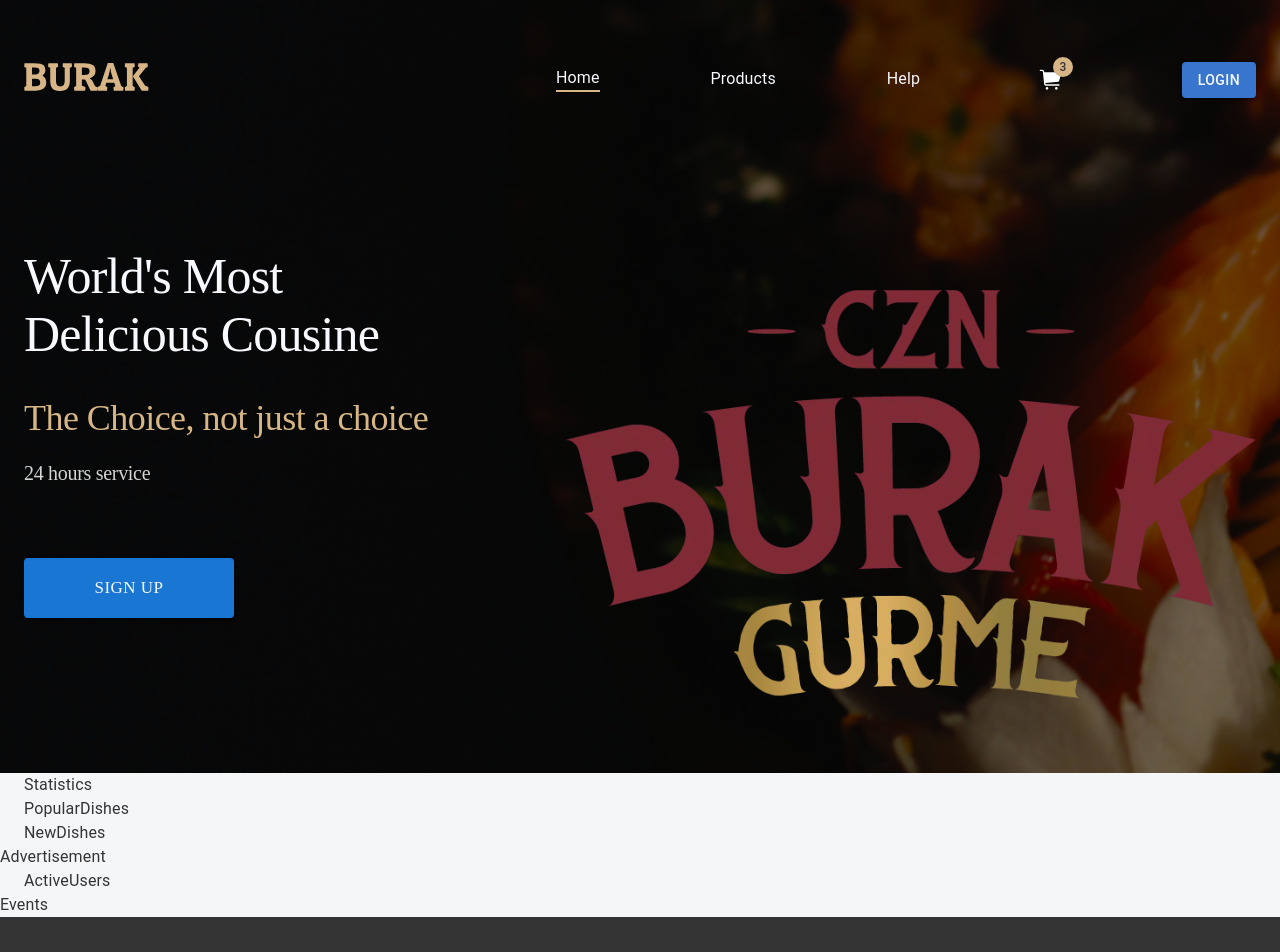
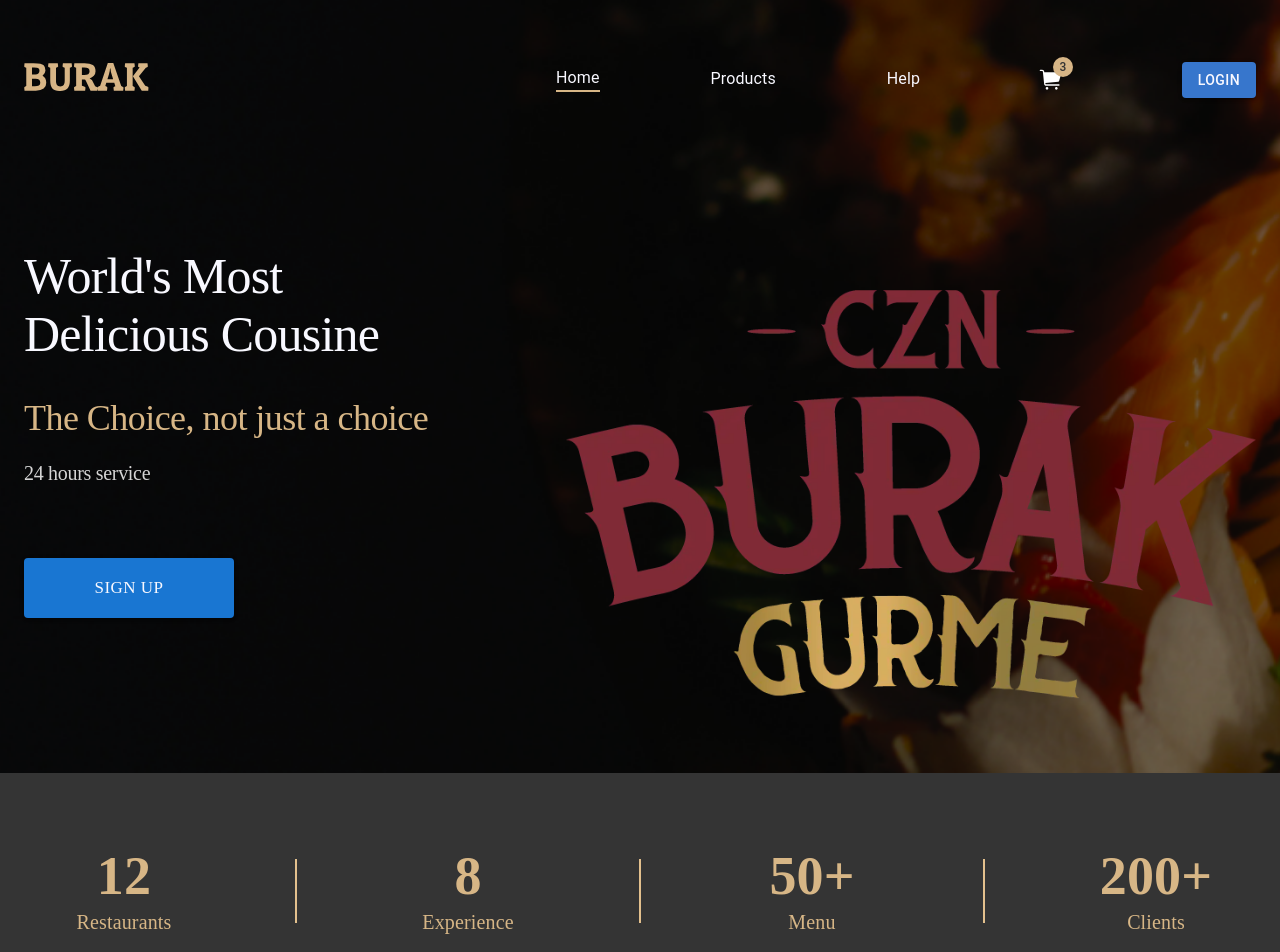
Before and after one commit to mamadrayimovbilolbek/burak-react, a React (Create React App) app: page / in a window 1280 px wide. Shown: the top 952 px of the page. Built offline with nearby package versions, Linux system fonts and the light colour scheme.

Commit message:
fix: modify statistics sectional component

```diff
--- /dev/null
+++ b/src/app/components/divider/index.tsx
@@ -0,0 +1,21 @@
+import React from 'react';
+import styled from 'styled-components';
+
+export interface IDividerProps {
+    width?: string;
+    height?: string;
+    bg?: string;
+}
+
+const DividerComponent = styled.span<IDividerProps>`
+	display: flex;
+	min-width: ${({ width }) => `${width}px`};
+	min-height: ${({ height }) => `${height}px`};
+	background: ${({ bg }) => `${bg}`};
+`;
+
+function Divider(props: IDividerProps) {
+    return <DividerComponent {...props} />;
+}
+
+export default Divider;
--- a/src/app/screens/homePage/Statistics.tsx
+++ b/src/app/screens/homePage/Statistics.tsx
@@ -1,11 +1,34 @@
 import React from "react";
 
-import { Container } from "@mui/material";
+import { Box, Container, Stack } from "@mui/material";
+import Divider from "../../components/divider";
 
 export default function Statistics() {
     return (
         <div className={"static-frame"}>
-            <Container> Statistics </Container>
+            <Container>
+                <Stack className="info">
+                    <Stack className="static-box">
+                        <Box className="static-num">12</Box>
+                        <Box className="static-text">Restaurants</Box>
+                    </Stack>
+                    <Divider height="64" width="2" bg="#E3C08D" />
+                    <Stack className="static-box">
+                        <Box className="static-num">8</Box>
+                        <Box className="static-text">Experience</Box>
+                    </Stack>
+                    <Divider height="64" width="2" bg="#E3C08D" />
+                    <Stack className="static-box">
+                        <Box className="static-num">50+</Box>
+                        <Box className="static-text">Menu</Box>
+                    </Stack>
+                    <Divider height="64" width="2" bg="#E3C08D" />
+                    <Stack className="static-box">
+                        <Box className="static-num">200+</Box>
+                        <Box className="static-text">Clients</Box>
+                    </Stack>
+                </Stack>
+            </Container>
         </div>
     )
 }
--- a/src/app/screens/homePage/index.tsx
+++ b/src/app/screens/homePage/index.tsx
@@ -5,6 +5,7 @@
 import ActiveUsers from "./ActiveUsers";
 import PopularDishes from "./PopularDishes";
 import Events from "./Events";
+import "../../../css/home.css"
 
 export default function HomePage() {
     return <div className={"homepage"}>
--- a/src/css/home.css
+++ b/src/css/home.css
@@ -3,4 +3,47 @@
     height: auto;
 }
 
-.homepage .static-frame {}
+/** STATISTICS **/
+
+.homepage .static-frame {
+    width: 100%;
+    height: 236px;
+    background: #343434;
+}
+
+.homepage .static-frame .info {
+    height: 100%;
+    display: flex;
+    flex-direction: row;
+    justify-content: space-between;
+    align-items: center;
+}
+
+.homepage .static-frame .info .static-box {
+    width: 200px;
+    height: 116px;
+    display: flex;
+    flex-direction: column;
+    align-items: center;
+    justify-content: center;
+}
+
+.homepage .static-frame .info .static-box .static-num {
+    text-align: center;
+    font-family: Poppins;
+    font-size: 54px;
+    font-style: normal;
+    font-weight: 600;
+    line-height: normal;
+    color: #d7b686;
+}
+
+.homepage .static-frame .info .static-box .static-text {
+    text-align: center;
+    font-family: Poppins;
+    font-size: 20px;
+    font-style: normal;
+    font-weight: 500;
+    line-height: 30px;
+    color: #d7b686;
+}
```
